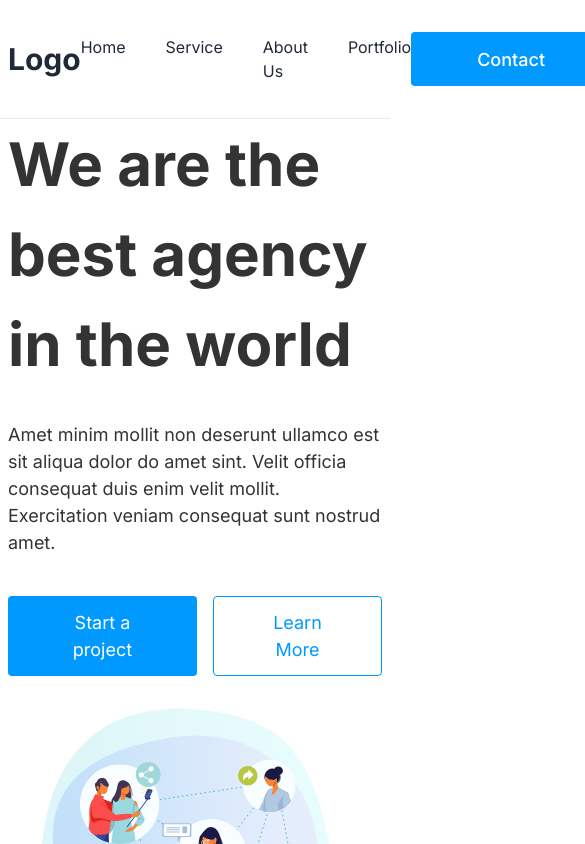
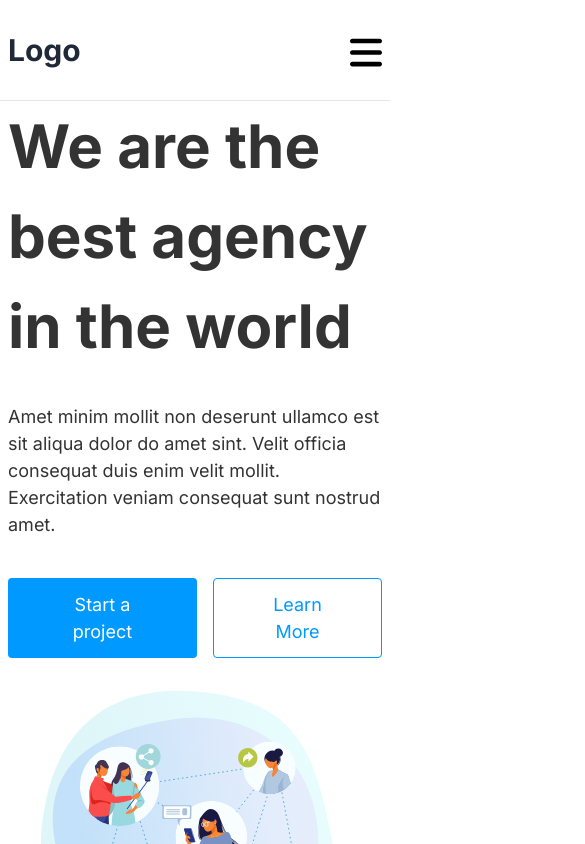
Before and after one commit to ProdipKumarShil/brand-builders-client, a React (Vite) app: page / in a window 390 px wide. Shown: the top 844 px of the page, 585 px wide, since content can reach past the window. Built offline with nearby package versions, Linux system fonts and the light colour scheme.

Commit message:
added header drawer

```diff
--- a/src/components/Header/Header.jsx
+++ b/src/components/Header/Header.jsx
@@ -1,3 +1,4 @@
+import menu from '../../assets/icons/menu.svg'
 
 const Header = () => {
   return (
@@ -5,14 +6,37 @@ const Header = () => {
       <div className="max-w-screen-xl px-2 py-8 mx-auto flex justify-between items-center">
         {/* logo */}
         <h1 className="font-bold text-3xl">Logo</h1>
-      <div className="flex gap-10">
+        <div className="md:flex gap-10 hidden">
           <p>Home</p>
           <p>Service</p>
           <p>About Us</p>
           <p>Portfolio</p>
         </div>
         <div className="">
-        <button className="w-[200px] h-[54px] rounded bg-primary text-white text-[18px] font-medium">Contact</button>
+          <button className="hidden md:block w-[200px] h-[54px] rounded bg-primary text-white text-[18px] font-medium">Contact</button>
+
+          {/* drawer */}
+          <div className="drawer md:hidden">
+            <input id="my-drawer" type="checkbox" className="drawer-toggle" />
+            <div className="drawer-content">
+              {/* Page content here */}
+              <label htmlFor="my-drawer" className="w-8 h-8 active:scale-95 block md:hidden">
+                <img src={menu} alt="" />
+              </label>
+            </div>
+            <div className="drawer-side">
+              <label htmlFor="my-drawer" aria-label="close sidebar" className="drawer-overlay"></label>
+              <ul className="menu p-4 w-80 min-h-full bg-base-200 text-base-content">
+                {/* Sidebar content here */}
+                <li><a>Home</a></li>
+                <li><a>Service</a></li>
+                <li><a>About Us</a></li>
+                <li><a>Portfolio</a></li>
+              </ul>
+            </div>
+          </div>
+          {/* drawer */}
+
         </div>
       </div>
     </div>
```
Also changed, not shown: src/assets/icons/menu.svg (added). Lines whose indentation alone changed are shown as unchanged.
